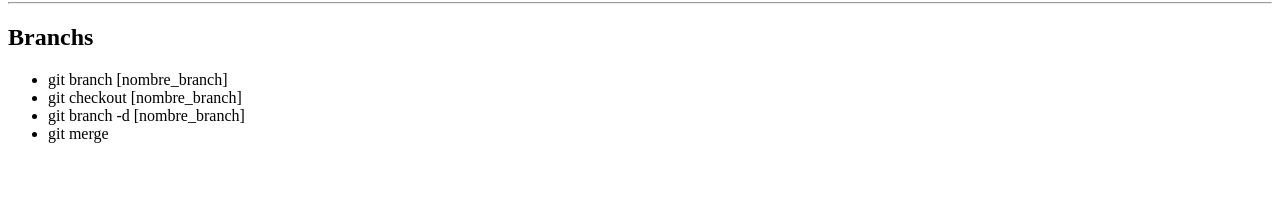
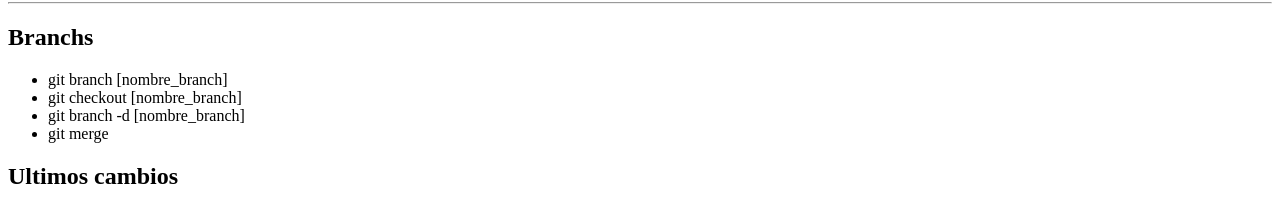
Before and after one commit to WarriorPe1/clase2, a plain HTML site: page index.html in a window 1280 px wide. Shown: the part 64-286 px from the top of the page. Drawn offline with Linux system fonts and the light colour scheme.

Commit message:
Ultimos cambios

```diff
--- a/index.html
+++ b/index.html
@@ -12,5 +12,6 @@
       <li>git branch -d [nombre_branch]</li>
       <li>git merge</li>
     </ul>
+<h2>Ultimos cambios</h2>
   </body>
 </html>
```
